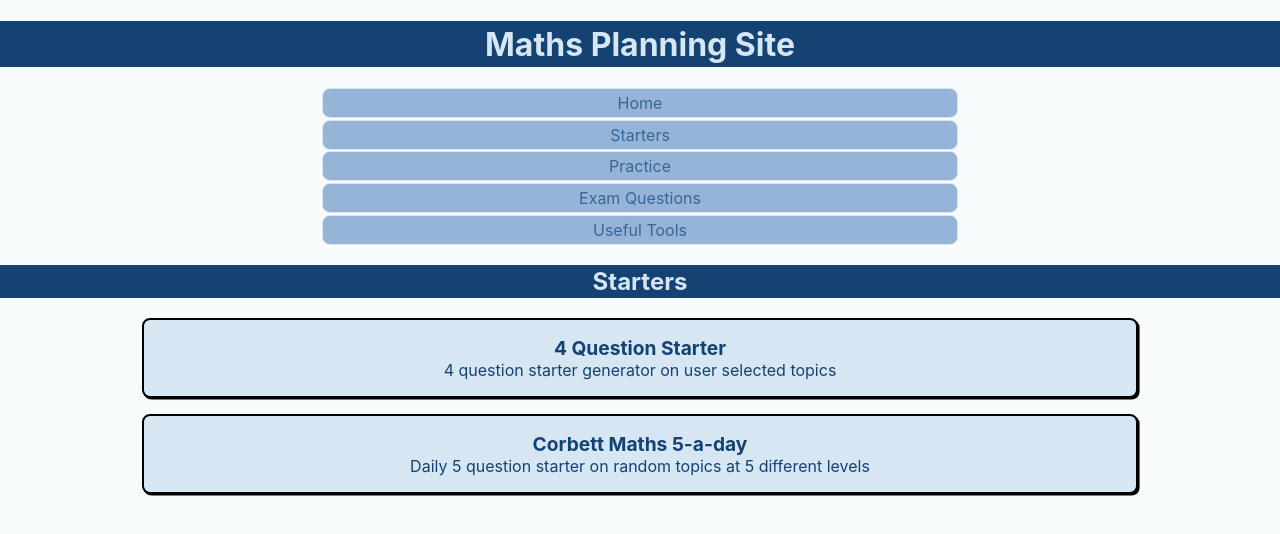
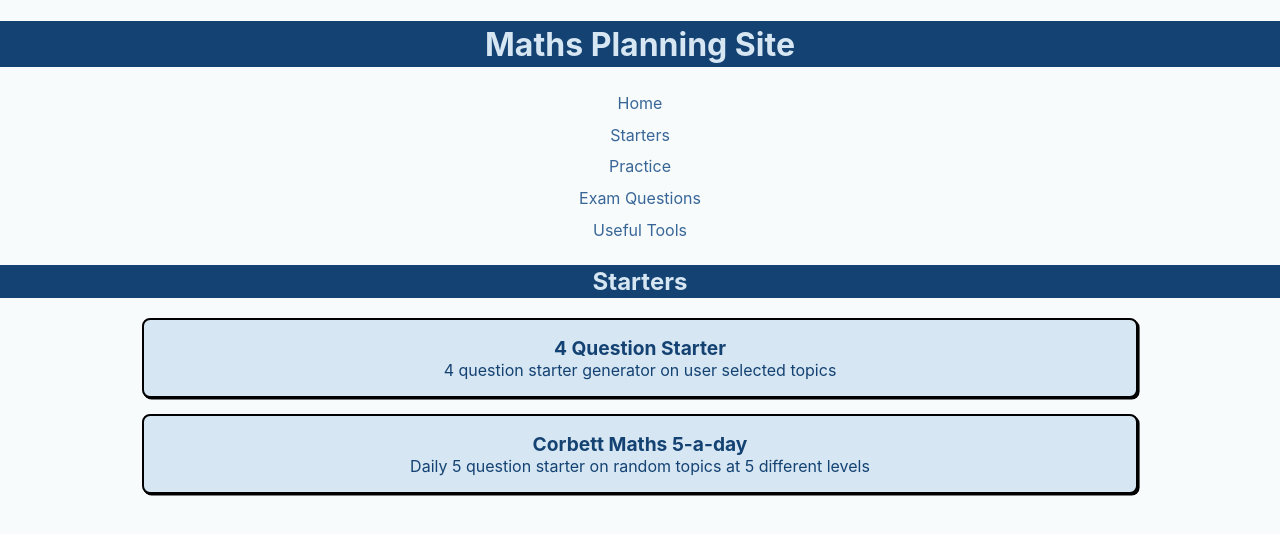
Before and after one commit to franciss08/maths-planning-site, a React (Create React App) app: page /starters in a window 1280 px wide. Shown: the top 534 px of the page. Built offline with nearby package versions, Linux system fonts and the light colour scheme.

Commit message:
app.css colors to variables

```diff
--- a/src/App.css
+++ b/src/App.css
@@ -1,9 +1,19 @@
+:root {
+  --main-bg-color: rgb(247, 251, 252);
+  --heading-bg-color:rgb(20, 66, 114);
+  --heading-txt-color: rgb(214, 230, 242);
+  --nav-bg-color:rgb(149, 180, 215);
+  --nav-txt-color:rgb(56, 102, 151);
+  --resource-bg-color:rgb(214, 230, 242);
+  --resource-txt-color:rgb(20, 66, 114);
+}
+
 .App {
   text-align: center;
 }
 
 body {
-  background-color:rgb(247, 251, 252);
+  background-color:var(--main-bg-color);
 }
 
 a {
@@ -11,8 +21,8 @@
 }
 
 h1, h2 {
-  background-color: rgb(20, 66, 114);
-  color: rgb(214, 230, 242);
+  background-color: var(--heading-bg-color);
+  color: var(--heading-txt-color);
   padding: 0.1em;
 }
 
@@ -23,8 +33,8 @@
 li {
   list-style-type: none;
   margin: 0;
-  border: 1px solid rgb(214, 230, 242);
-  background-color:rgb(149, 180, 215);
+  border: 1px solid var(--main-bg-color);
+
   border-radius: 0.5em;
 }
 
@@ -40,7 +50,8 @@
 }
 
 .nav-bar li {
-  color: rgb(56, 102, 151);
+  color: var(--nav-txt-color);
+  background-color:var(var(--nav-bg-color));
   padding: 0.25em;
   margin: 0.1em;
 }
@@ -54,8 +65,8 @@
   padding: 1em;
   margin: 1em auto;
   width: 75%;
-  color: rgb(20, 66, 114);
-  background-color:rgb(214, 230, 242);
+  color: var(--resource-txt-color);
+  background-color:var(--resource-bg-color);
   box-shadow: 0.1em 0.1em black;
 }
 
```
